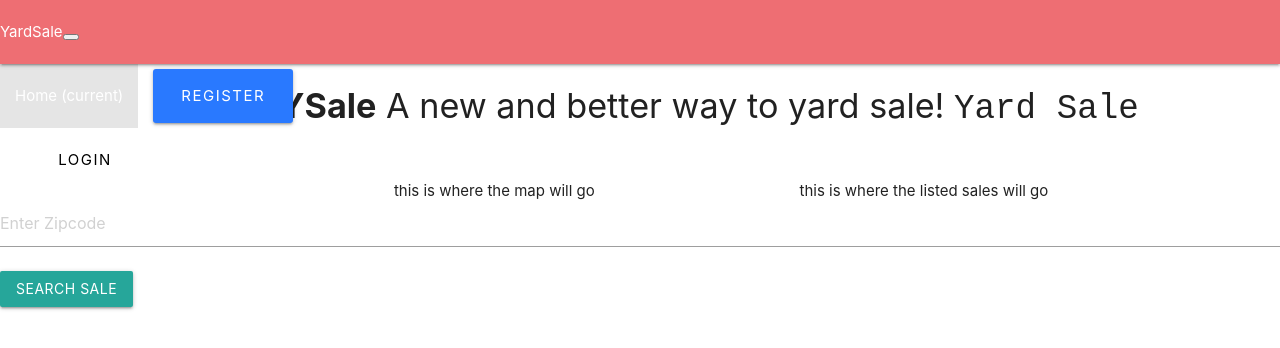
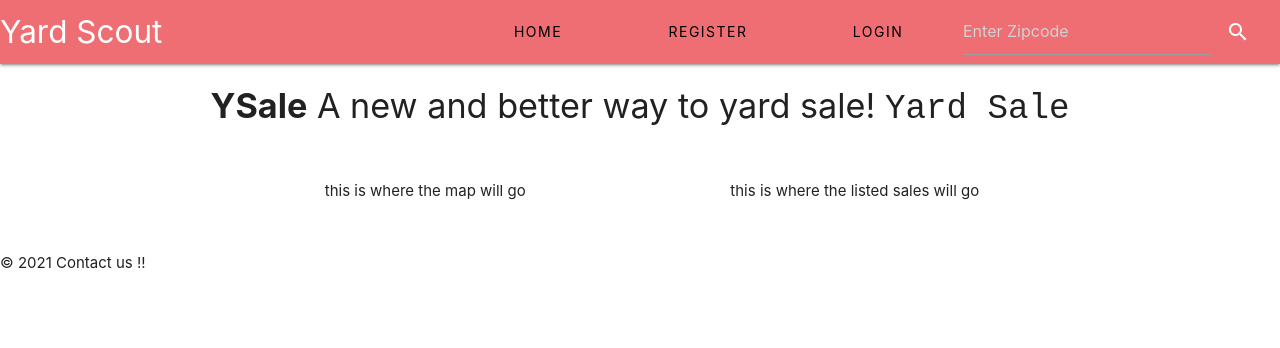
Before and after one commit to simk2020/Project-3, a React (Create React App) app in the folder client/: page / in a window 1280 px wide. Shown: the top 348 px of the page. Built offline with nearby package versions, Linux system fonts and the light colour scheme.

Commit message:
navbar done and working

```diff
--- a/client/src/App.js
+++ b/client/src/App.js
@@ -1,4 +1,4 @@
-import React, { useContext, useEffect } from 'react';
+import React, { useContext, useEffect} from 'react';
 import { BrowserRouter as Router, Route, Switch } from 'react-router-dom';
 import jwt_decode from 'jwt-decode';
 import setAuthToken from './utils/setAuthToken';
@@ -13,6 +13,8 @@ import Register from './components/pages/Register';
 import Login from './components/pages/Login';
 import PrivateRoute from './components/auth/PrivateRoute';
 import Dashboard from './components/pages/Dashboard';
+import Footer from "./components/partials/Footer";
+
 
 const App = () => {
   const { dispatch } = useContext(Store);
@@ -44,9 +46,11 @@ const App = () => {
         <Switch>
           <PrivateRoute exact path="/dashboard" component={Dashboard} />
         </Switch>
+        <Footer/>
       </div>
     </Router>
   );
 };
 
+
 export default App;
--- a/client/src/components/pages/Landing.js
+++ b/client/src/components/pages/Landing.js
@@ -2,7 +2,7 @@ import React, { useContext } from 'react';
 import { Store } from '../../store';
 import { Link } from 'react-router-dom';
 // import bootstrap from "bootstrap";
-
+import GoogleApiWrapper from "../partials/googlemap";
 
 const Landing = props => {
   const { state } = useContext(Store);
@@ -21,6 +21,7 @@ const Landing = props => {
             <div className="col s6">
               <card className="salesMap">
                 <p> this is where the map will go</p>
+                {/* <GoogleApiWrapper/> */}
               </card>
             </div>
 
@@ -31,9 +32,9 @@ const Landing = props => {
             </div>
 
 
-          </div>
         </div>
       </div>
+    </div>
   );
 }
 
--- a/client/src/components/partials/Navbar.js
+++ b/client/src/components/partials/Navbar.js
@@ -3,41 +3,50 @@ import { Link } from 'react-router-dom';
 
 const Navbar = props => {
   return (
-    <nav className="navbar navbar-expand-lg navbar-light bg-light">
-    <a className="navbar-brand" href="#">YardSale</a>
-    <button className="navbar-toggler" type="button" data-toggle="collapse" data-target="#navbarNavDropdown" aria-controls="navbarNavDropdown" aria-expanded="false" aria-label="Toggle navigation">
-      <span className="navbar-toggler-icon" />
-    </button>
-    <div className="collapse navbar-collapse" id="navbarNavDropdown">
-      <ul className="navbar-nav">
-        <li className="nav-item active">
-          <a className="nav-link" href="#">Home <span className="sr-only">(current)</span></a>
-        </li>
-        <div className="col">
-            <Link to="/register" className="btn btn-large waves-effect waves-light hoverable blue accent-3" style={{
+
+    <nav>
+    <div className=" navbar-fixed nav-wrapper">
+      <a href="#" className="brand-logo">Yard Scout</a>
+      <ul id="nav-mobile" className="right hide-on-med-and-down">
+
+        <li className="col">
+            <Link to="/landing" className="btn btn-flat black-text hoverable" style={{
+              width: '140px',
+              borderRadius: '3px',
+              letterSpacing: '1.5px',
+            }}>
+              Home
+            </Link>
+            </li>
+        <li className="col">
+            <Link to="/register" className="btn btn-flat  black-text hoverable" style={{
               width: '140px',
               borderRadius: '3px',
               letterSpacing: '1.5px',
             }}>
               Register
             </Link>
-          </div>
-          <div className="col s3">
-            <Link to="/login" className="btn btn-large btn-flat waves-effect white black-text" style={{
+          </li>
+          <li className="col s3">
+            <Link to="/login" className="btn btn-flat black-text hoverable" style={{
               width: '140px',
               borderRadius: '3px',
               letterSpacing: '1.5px',
             }}>
               Login
             </Link>
-          </div>
+          </li>
+          <li><input type="text" placeholder="Enter Zipcode" id="autocomplete-input" class="autocomplete tect-center red-text" ></input></li>
+        <li><a href="sass.html"><i class="material-icons left">search</i></a></li>
+
       </ul>
-      <form className="form-inline">
-        <input className="form-control mr-sm-2" type="search" placeholder="Enter Zipcode" aria-label="Search" />
-        <button className="btn btn-outline-success my-2 my-sm-0" type="submit">Search Sale</button>
-      </form>
     </div>
   </nav>
+
+  //
+
+
+
 );
 };
 
--- a/package.json
+++ b/package.json
@@ -20,6 +20,7 @@
         "concurrently": "~4.1.2",
         "dotenv": "^8.2.0",
         "express": "^4.17.1",
+        "google-maps-react": "^2.0.6",
         "if-env": "~1.0.4",
         "is-empty": "^1.2.0",
         "jsonwebtoken": "^8.5.1",
```
Also changed, not shown: client/src/components/partials/googlemap.js (added, +24 -0 lines), 1 other file (tests, documents, lock files or other folders).
